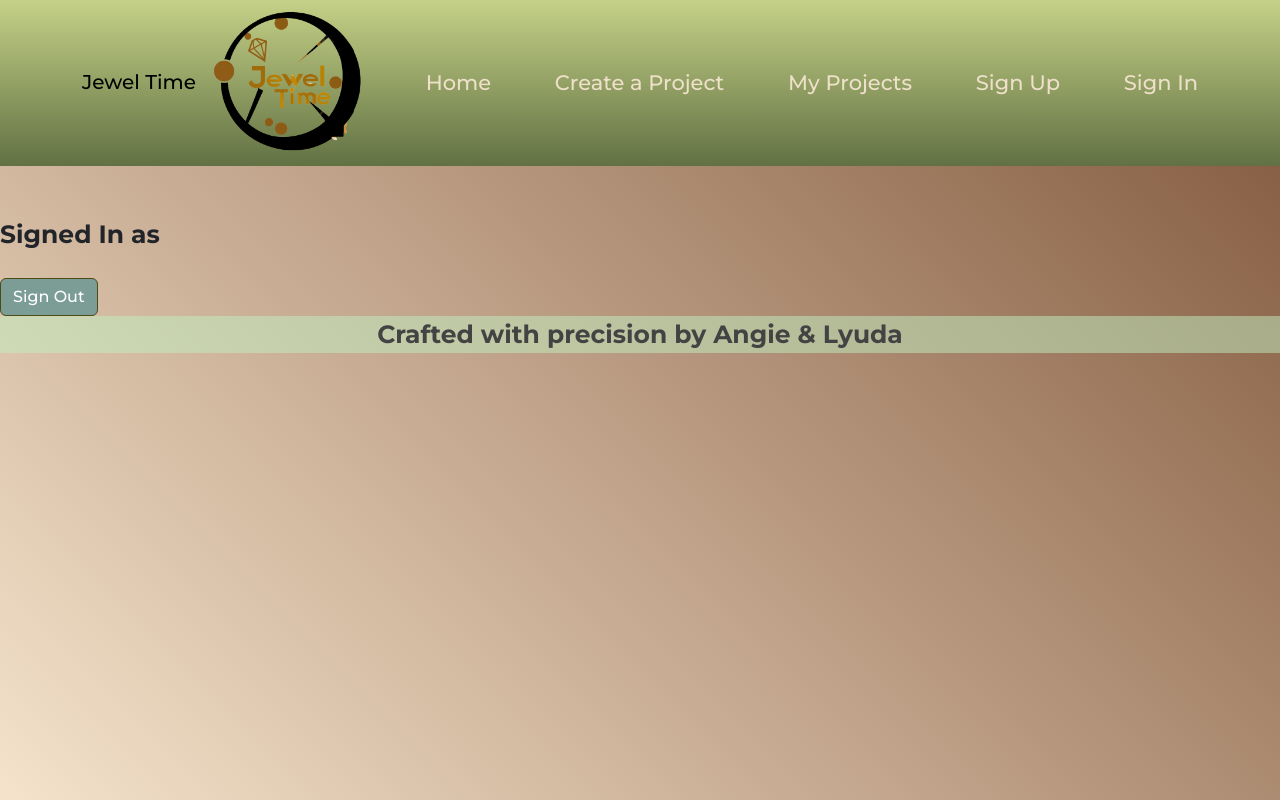
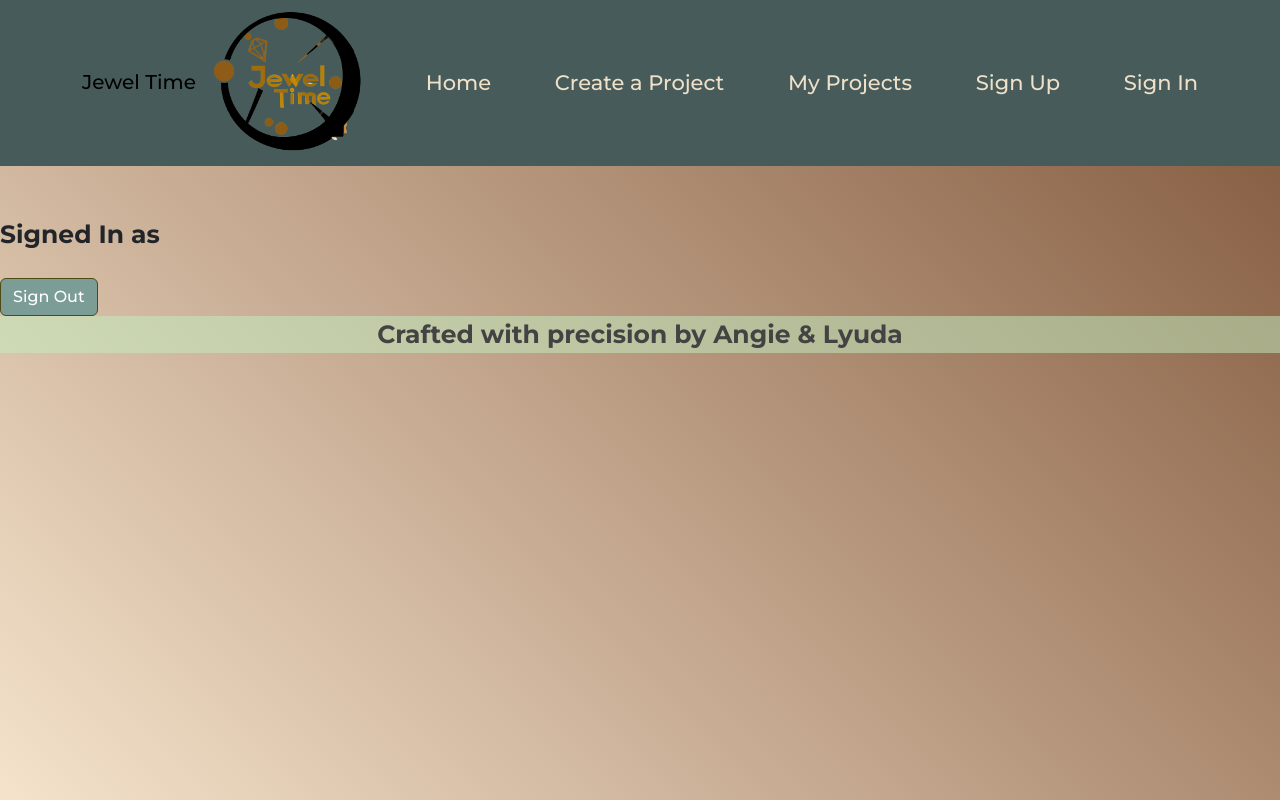
Before and after one commit to AngieCCo/front-end-jeweltime, a React (Create React App) app: page / in a window 1280 px wide. Built offline with nearby package versions, Linux system fonts and the light colour scheme; no server answers.

Commit message:
Change nav bar background color

```diff
--- a/src/components/NavBar.css
+++ b/src/components/NavBar.css
@@ -1,5 +1,5 @@
 .navbar {
-    background: linear-gradient(to bottom, rgb(197, 209, 135), rgb(172, 185, 118), rgb(147, 161, 101), rgb(122, 137, 84), rgb(97, 113, 67));
+    background-color: #475C5A;
     font-size: 21px !important;
     font-family: 'Montserrat', sans-serif;
     margin-bottom: 50px;
```
